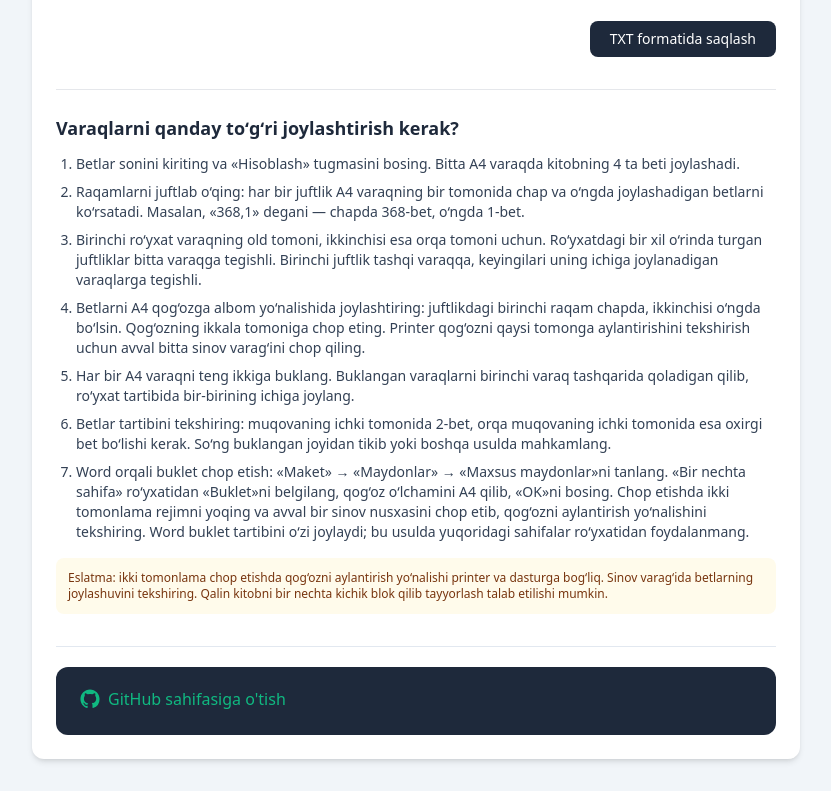
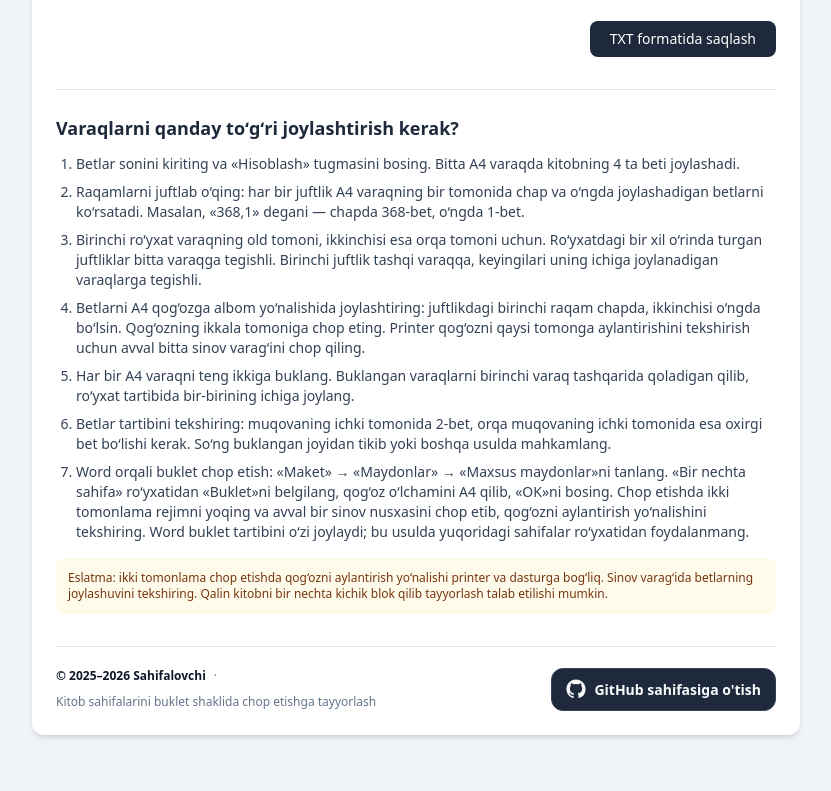
Before and after one commit to zaynabiginov/sahifalovchi, a plain HTML site: page index.html in a window 1280 px wide. Shown: the part 770-1561 px from the top of the page, without its empty margins (224-1055 px from the left). After the commit the page ends 1537 px from the top, so only its background shows below. Drawn offline with Linux system fonts and the light colour scheme.

Commit message:
Add files via upload

```diff
--- a/assets/css/styles.css
+++ b/assets/css/styles.css
@@ -1,4 +1,46 @@
         body { transition: background-color .2s, color .2s; }
+        .site-footer {
+            display: flex;
+            align-items: center;
+            justify-content: space-between;
+            gap: 1rem;
+        }
+        .site-footer-copy {
+            display: flex;
+            flex-wrap: wrap;
+            align-items: center;
+            gap: .5rem;
+            font-size: .75rem;
+        }
+        .site-footer-copyright { color: #0f172a; font-weight: 700; }
+        .site-footer-separator,
+        .site-footer-description { color: #64748b; }
+        .site-footer-link {
+            display: inline-flex;
+            flex: none;
+            align-items: center;
+            gap: .5rem;
+            border: 1px solid #334155;
+            border-radius: .75rem;
+            padding: .625rem .875rem;
+            background: #1e293b;
+            color: #f8fafc;
+            font-size: .875rem;
+            font-weight: 600;
+            text-decoration: none;
+            transition: background-color .2s, border-color .2s;
+        }
+        .site-footer-link:hover {
+            border-color: #475569;
+            background: #273449;
+        }
+        .site-footer-link:focus-visible {
+            outline: 3px solid #6ee7b7;
+            outline-offset: 3px;
+        }
+        @media (max-width: 640px) {
+            .site-footer { align-items: flex-start; flex-direction: column; }
+        }
         .page-count-input {
             background-color: transparent;
             appearance: textfield;
@@ -333,6 +375,9 @@
         body[data-theme="dark"] .text-slate-900,
         body[data-theme="dark"] .text-blue-900,
         body[data-theme="dark"] .text-slate-500 { color: #cbd5e1 !important; }
+        body[data-theme="dark"] .site-footer-copyright { color: #f8fafc; }
+        body[data-theme="dark"] .site-footer-separator,
+        body[data-theme="dark"] .site-footer-description { color: #94a3b8; }
         body[data-theme="dark"] .border,
         body[data-theme="dark"] .border-b,
         body[data-theme="dark"] .border-t { border-color: #475569 !important; }
--- a/assets/js/app.js
+++ b/assets/js/app.js
@@ -4,6 +4,7 @@
             uz: {
                 title: "Sahifalovchi",
                 footerName: "GitHub sahifasiga o'tish",
+                footerDescription: "Kitob sahifalarini buklet shaklida chop etishga tayyorlash",
                 labelPages: "Barcha sahifalar soni:",
                 increasePageCount: "Sahifalar sonini oshirish",
                 decreasePageCount: "Sahifalar sonini kamaytirish",
@@ -98,6 +99,7 @@
             ru: {
                 title: "Брошюратор",
                 footerName: "Перейти на страницу в GitHub",
+                footerDescription: "Подготовка страниц книги к печати в виде буклета",
                 labelPages: "Всего страниц:",
                 increasePageCount: "Увеличить количество страниц",
                 decreasePageCount: "Уменьшить количество страниц",
@@ -192,6 +194,7 @@
             en: {
                 title: "Booklet Maker",
                 footerName: "See on GitHub",
+                footerDescription: "Prepare book pages for booklet printing",
                 labelPages: "Total pages:",
                 increasePageCount: "Increase page count",
                 decreasePageCount: "Decrease page count",
@@ -324,6 +327,12 @@
 
             document.getElementById('t-title').textContent = t.title;
             document.getElementById('t-footer-name').textContent = t.footerName;
+            document.getElementById('t-footer-description').textContent = t.footerDescription;
+            const startYear = 2025;
+            const currentYear = new Date().getFullYear();
+            document.getElementById('t-footer-year').textContent = currentYear > startYear
+                ? `${startYear}–${currentYear}`
+                : String(startYear);
             document.getElementById('t-label-pages').textContent = t.labelPages;
             document.getElementById('increasePageCount').setAttribute('aria-label', t.increasePageCount);
             document.getElementById('decreasePageCount').setAttribute('aria-label', t.decreasePageCount);
--- a/index.html
+++ b/index.html
@@ -200,15 +200,18 @@
             <p id="t-instructions-note" class="mt-4 rounded-lg bg-amber-50 p-3 text-xs text-amber-900"></p>
         </section>
 
-        <footer class="mt-8 border-t border-slate-200 pt-5">
-            <div class="rounded-xl bg-slate-800 px-6 py-5">
-                <a href="https://github.com/zaynabiginov/Sahifalovchi" target="_blank" rel="noopener noreferrer" class="inline-flex items-center gap-2 text-base font-medium text-emerald-500 hover:text-emerald-400 hover:underline">
-                    <svg viewBox="0 0 24 24" class="h-5 w-5" fill="currentColor" aria-hidden="true">
-                        <path d="M12 .5C5.65.5.5 5.65.5 12c0 5.08 3.29 9.38 7.86 10.9.58.1.79-.25.79-.56v-2.17c-3.2.7-3.88-1.36-3.88-1.36-.53-1.33-1.28-1.68-1.28-1.68-1.05-.72.08-.71.08-.71 1.16.08 1.77 1.19 1.77 1.19 1.03 1.76 2.7 1.25 3.36.96.1-.75.4-1.25.73-1.54-2.55-.29-5.23-1.28-5.23-5.7 0-1.26.45-2.29 1.19-3.1-.12-.29-.52-1.47.11-3.06 0 0 .97-.31 3.17 1.18a11 11 0 0 1 5.77 0c2.2-1.49 3.17-1.18 3.17-1.18.63 1.59.23 2.77.11 3.06.74.81 1.19 1.84 1.19 3.1 0 4.43-2.69 5.41-5.25 5.69.41.36.78 1.06.78 2.14v3.18c0 .31.21.67.8.56A11.5 11.5 0 0 0 23.5 12C23.5 5.65 18.35.5 12 .5z"/>
-                    </svg>
-                    <span id="t-footer-name">See on GitHub</span>
-                </a>
+        <footer class="site-footer mt-8 border-t border-slate-200 pt-5">
+            <div class="site-footer-copy">
+                <span class="site-footer-copyright">© <span id="t-footer-year">2025–2026</span> Sahifalovchi</span>
+                <span class="site-footer-separator" aria-hidden="true">·</span>
+                <span id="t-footer-description" class="site-footer-description">Kitob sahifalarini buklet shaklida chop etishga tayyorlash</span>
             </div>
+            <a href="https://github.com/zaynabiginov/Sahifalovchi" target="_blank" rel="noopener noreferrer" class="site-footer-link">
+                <svg viewBox="0 0 24 24" class="h-5 w-5" fill="currentColor" aria-hidden="true">
+                    <path d="M12 .5C5.65.5.5 5.65.5 12c0 5.08 3.29 9.38 7.86 10.9.58.1.79-.25.79-.56v-2.17c-3.2.7-3.88-1.36-3.88-1.36-.53-1.33-1.28-1.68-1.28-1.68-1.05-.72.08-.71.08-.71 1.16.08 1.77 1.19 1.77 1.19 1.03 1.76 2.7 1.25 3.36.96.1-.75.4-1.25.73-1.54-2.55-.29-5.23-1.28-5.23-5.7 0-1.26.45-2.29 1.19-3.1-.12-.29-.52-1.47.11-3.06 0 0 .97-.31 3.17 1.18a11 11 0 0 1 5.77 0c2.2-1.49 3.17-1.18 3.17-1.18.63 1.59.23 2.77.11 3.06.74.81 1.19 1.84 1.19 3.1 0 4.43-2.69 5.41-5.25 5.69.41.36.78 1.06.78 2.14v3.18c0 .31.21.67.8.56A11.5 11.5 0 0 0 23.5 12C23.5 5.65 18.35.5 12 .5z"/>
+                </svg>
+                <span id="t-footer-name">See on GitHub</span>
+            </a>
         </footer>
 
     </div>
```
Also changed, not shown: README.md, READMEen.md, READMEru.md, 3 other files.
